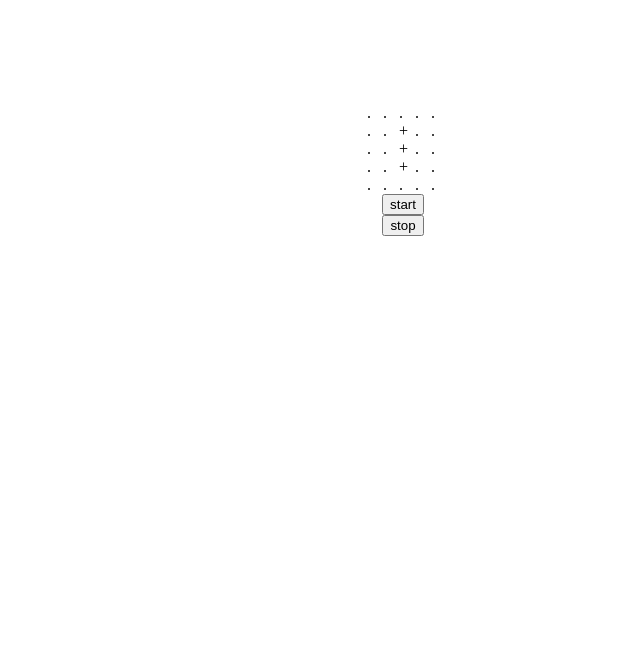
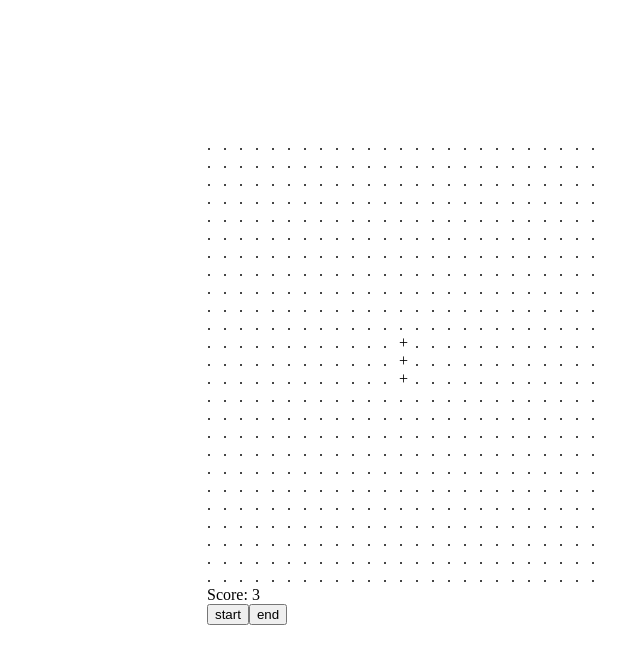
Before and after one commit to TheUnforgivenOne/Snake, a Next.js app: page / in a window 1280 px wide. Shown: the top 664 px of the page, without its empty margins (237-877 px from the left). Built offline with nearby package versions, Linux system fonts and the light colour scheme.

Commit message:
Repeat game

```diff
--- a/src/app/page.tsx
+++ b/src/app/page.tsx
@@ -1,17 +1,25 @@
 'use client';
 import { useState } from 'react';
+import SnakeGame from '@/snake/SnakeGame';
 import styles from './page.module.css';
-import SnakeGame from '@/snake/SnakeGame';
 
 const Home = () => {
   // Function to force react component re-render on snake position change
   const [, forceUpdate] = useState(true);
+  const createGame = () => {
     const updateFn = () => forceUpdate((prev) => !prev);
+    return new SnakeGame(updateFn, 25, 25);
+  };
 
-  const [snakeGame] = useState(() => new SnakeGame(updateFn, 5, 5));
+  const [snakeGame, setSnakeGame] = useState(createGame());
+
+  const resetGame = () => {
+    setSnakeGame(createGame());
+  };
 
   return (
     <main className={styles.main}>
+      <div style={{ position: 'relative', padding: '32px' }}>
         {snakeGame.getBoard().map((row, index) => (
           <div key={index} style={{ display: 'flex', gap: '8px' }}>
             {row.map((cell, index) => (
@@ -24,8 +32,28 @@ const Home = () => {
             ))}
           </div>
         ))}
+        <div>Score: {snakeGame.getSnakeLength()}</div>
         <button onClick={() => snakeGame.startGame()}>start</button>
-      <button onClick={() => snakeGame.endGame()}>stop</button>
+        <button onClick={() => snakeGame.endGame()}>end</button>
+        {snakeGame.gameOver && (
+          <div
+            style={{
+              position: 'absolute',
+              top: 0,
+              left: 0,
+              width: '100%',
+              height: '100%',
+              backgroundColor: 'rgba(0, 0, 0, 0.5)',
+              color: '#FFF',
+              textAlign: 'center',
+            }}
+          >
+            <h2>Game over</h2>
+            <div>Score: {snakeGame.getSnakeLength()}</div>
+            <button onClick={resetGame}>Try again</button>
+          </div>
+        )}
+      </div>
     </main>
   );
 };
--- a/src/snake/SnakeGame.ts
+++ b/src/snake/SnakeGame.ts
@@ -20,6 +20,10 @@ class SnakeGame {
 
   getBoard() {
     return this.board.getBoard();
+  }
+
+  getSnakeLength() {
+    return this.snake.getBodyPositions().length;
   }
 
   bindKeys() {
@@ -46,8 +50,10 @@ class SnakeGame {
   async startGame(tickMs: number = 200) {
     this.bindKeys();
     this.board.placeFood();
+
     while (!this.gameOver) {
       this.nextTick();
+      this.updateFn();
       await sleep(tickMs);
     }
   }
@@ -77,7 +83,6 @@ class SnakeGame {
 
     this.snake.addNewPosition(nextPosition);
     this.board.renderSnake(this.snake.getBodyPositions());
-    this.updateFn();
   }
 }
 
```
Lines whose indentation alone changed are shown as unchanged.
